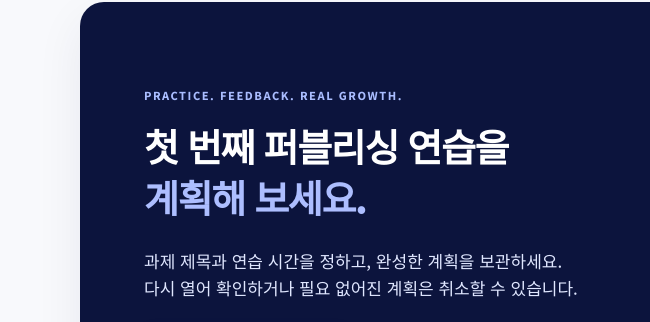
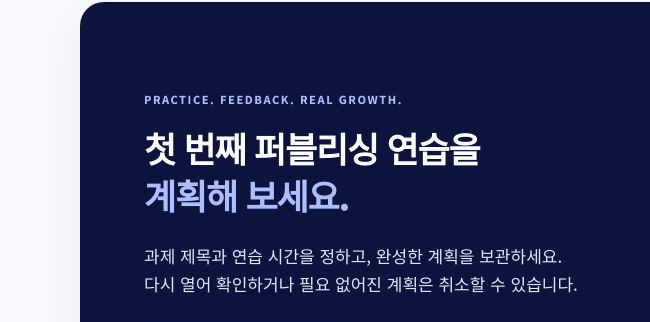
Before and after one commit to hyehyewon2/uiuxprogramming, a plain HTML site: page index.html in a window 1280 px wide. Shown: the part 109-431 px from the top of the page, 0-650 px from the left. Drawn offline with Linux system fonts and the light colour scheme.

Commit message:
uiux 프로그래밍 과제 9주차

```diff
--- a/style.css
+++ b/style.css
@@ -44,7 +44,7 @@ p { color: var(--muted); }
 .hero-copy { display: flex; flex-direction: column; align-items: flex-start; justify-content: center; padding: clamp(32px, 5vw, 66px); word-break: keep-all; }
 .hero .eyebrow { color: #aabdff; }
 .eyebrow { margin-bottom: 15px; color: var(--blue); font-size: 11px; font-weight: 800; letter-spacing: .14em; text-transform: uppercase; }
-.hero h1 { margin-bottom: 24px; color: #fff; font-size: 38px; font-weight: 800; }
+.hero h1 { margin-bottom: 24px; color: #fff; font-size: 35px; font-weight: 800; }
 .hero h1 em { color: #adbeff; font-style: normal; }
 .hero-description { max-width: 540px; margin-bottom: 28px; color: #e0e7ff; font-size: 17px; }
 .hero-note { margin: 24px 0 0; color: #afbada; font-size: 12px; }
```
